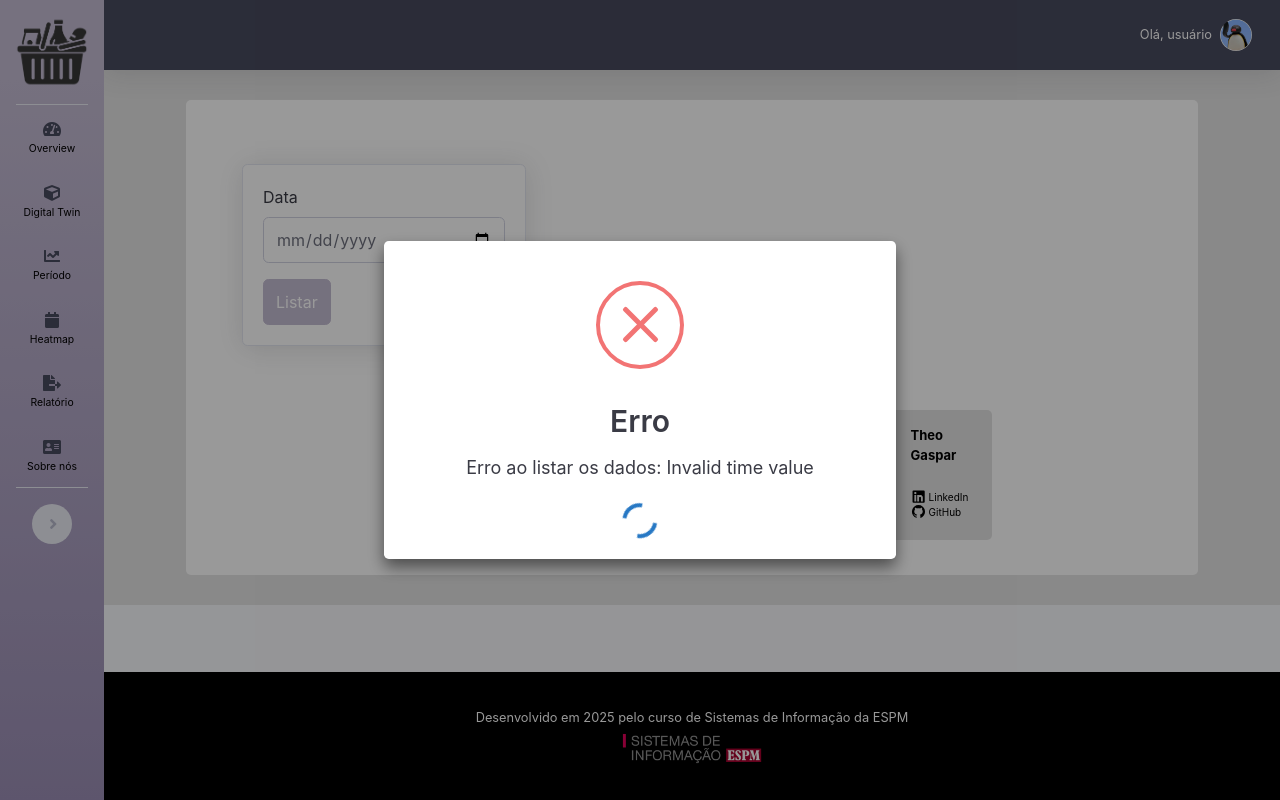
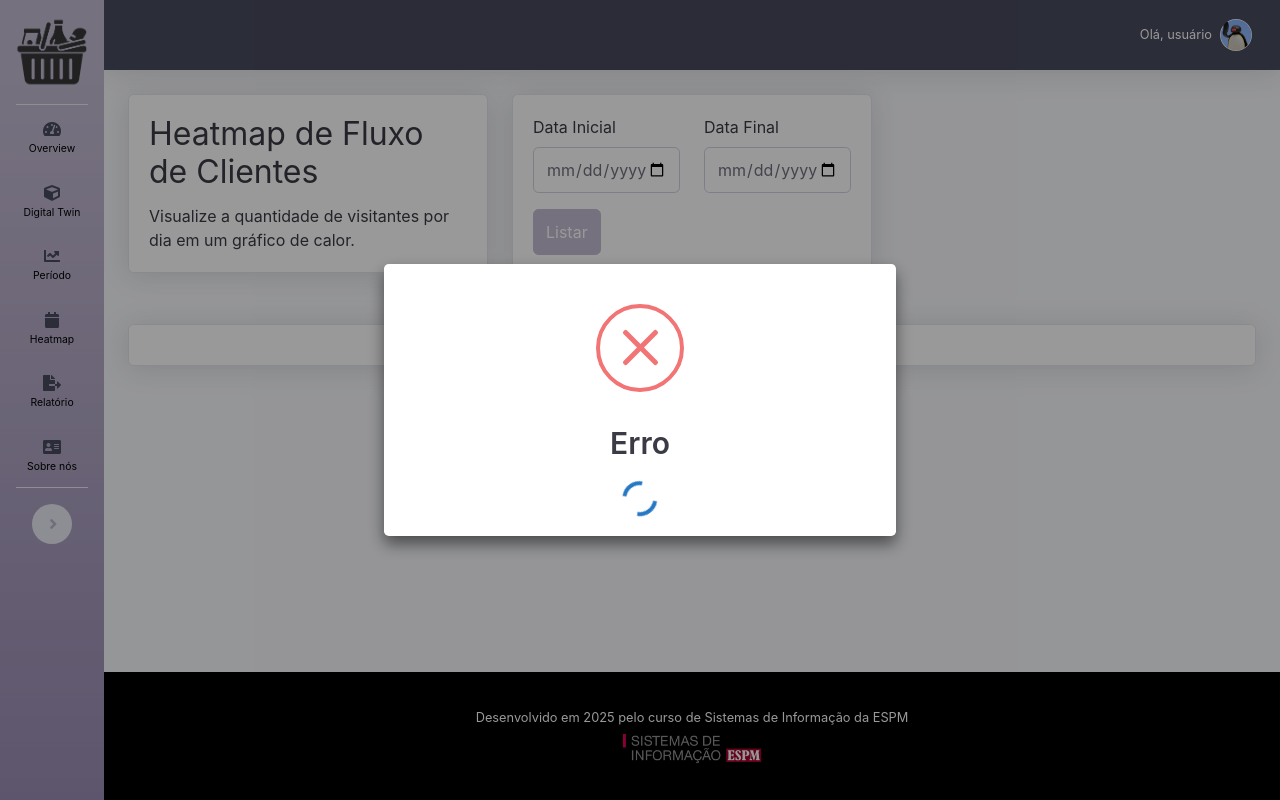
Before and after one commit to tech-espm/inter-3sem-2025-mercadinho, a Flask app: template templates/index/heatmap.html in a window 1280 px wide. Run offline with Flask 3, Linux system fonts and the light colour scheme; the template is opened without the code that fills it, so the values that code supplies are empty; parts of the project's set-up code (start-up, migrations or seed data) failed here and were passed over; some libraries are stand-ins or nearby versions.

Commit message:
Heatmap de fluxo de clientes por dia
refiz a lógica de coloração dos espaços, a formatação da tabela e conectei com os dados da nossa base.

```diff
--- a/app.py
+++ b/app.py
@@ -12,30 +12,17 @@ def index():
     hoje = datetime.today().strftime('%Y-%m-%d')
     return render_template('index/index.html', hoje=hoje)
 
+
 @app.get('/heatmap')
-def heatmap():
+def heatmap2():
+    mes_passado = (datetime.today() + timedelta(days=-30)).strftime('%Y-%m-%d')
     hoje = datetime.today().strftime('%Y-%m-%d')
-    return render_template('index/heatmap.html', hoje=hoje)
-
-@app.get('/heatmap2')
-def heatmap2():
-    semana_passada = (datetime.today() + timedelta(days=-6)).strftime('%Y-%m-%d')
-    hoje = datetime.today().strftime('%Y-%m-%d')
-    return render_template('index/heatmap2.html', semana_passada=semana_passada, hoje=hoje)
+    return render_template('index/heatmap.html', mes_passado=mes_passado, hoje=hoje)
 
 
 @app.get('/sobre')
 def sobre():
     return render_template('index/sobre.html', titulo='Sobre Nós')
-
-@app.get('/getPassagem')
-def getPassagem():
-
-    dataInicial = request.args["dataInicial"]
-    dataFinal = request.args["dataFinal"]
-    dados = banco.listarDados(dataInicial, dataFinal)
-
-    return json.jsonify(dados)
 
 @app.get('/obterDados')
 def obterDados():
@@ -86,8 +73,7 @@ def obterDados():
 @app.get('/obterDadosPassagem')
 def obterDadosPassagem():
     # Obter o maior id do banco
-    """
-	maior_id = banco.obterIdMaximo("Id_RegF", "SensorPassagem")
+    maior_id = banco.obterIdMaximo("Id_RegF", "SensorPassagem")
 
     resultado = requests.get(f'{config.url_api}?sensor=passage&id_inferior={maior_id}')
     dados_novos = resultado.json()
@@ -96,19 +82,9 @@ def obterDadosPassagem():
     if dados_novos and len(dados_novos) > 0:
         banco.inserirPassagem(dados_novos)
 
-    dataInicial = request.args["dataInicial"]
-    dataFinal = request.args["dataFinal"]
-    dados = banco.listarPassagemMensal(dataInicial, dataFinal)"""
-    dados = [{
-        "dia": "14/05/2025",
-        "total_entrada": 10,
-	},{
-        "dia": "15/05/2025",
-        "total_entrada": 20,
-	},{
-        "dia": "16/05/2025",
-        "total_entrada": 30,
-	}]
+    dataInicial = request.args["data_inicial"]
+    dataFinal = request.args["data_final"]
+    dados = banco.listarPassagemMensal(dataInicial, dataFinal)
     return json.jsonify(dados)
 
 @app.post('/criar')
--- a/static/css/estilo.css
+++ b/static/css/estilo.css
@@ -211,3 +211,18 @@ body {
 	display: flex;
 	align-items: center;
 }
+
+td, th{
+	max-width: 120px;
+}
+
+th{
+	max-width: 120px;
+	text-align: center;
+}
+
+td p{
+	margin: 5px 5px;
+	text-align: center;
+	max-width: 100px;
+}
--- a/templates/index/heatmap.html
+++ b/templates/index/heatmap.html
@@ -1,224 +1,179 @@
-{% extends 'layout.html' %} {% block body %}
 
-<div class="fundo-cinza-padding">
+{% extends 'layout.html' %}
+
+{% block body %}
+
 <div class="container-fluid">
+
 	<div class="row">
-      <div class="container-fluid fundo-branco-borda-arredondada">
-        <div class="row margin-row-interna">
-          <div class="col-sm-4">
+		<div class="col-sm-6 col-xl-4">
 			<div class="card shadow my-4">
 				<div class="card-body">
-                <form id="form">
+					<h2 class="card-title">Heatmap de Fluxo de Clientes</h2>
+					<p class="card-text">Visualize a quantidade de visitantes por dia em um gráfico de calor.</p>
+				</div>
+			</div>
+		</div>
+		<div class="col-sm-6 col-xl-4">
+			<form class="card shadow my-4" id="form">
+				<div class="card-body">
+					<div class="row">
+						<div class="col-sm-6">
 							<div class="form-group">
-                    <label for="data">Data</label>
-                    <input
-                      id="data"
-                      name="data"
-                      class="form-control"
-                      type="date"
-                      value="{{ hoje }}"
-                    />
+								<label for="data_inicial">Data Inicial</label>
+								<input id="data_inicial" name="data_inicial" class="form-control" type="date" value="{{mes_passado}}" />
 							</div>
-                  <button type="submit" class="btn btn-primary">Listar</button>
-                </form>
 						</div>
+						<div class="col-sm-6">
+							<div class="form-group">
+								<label for="data_final">Data Final</label>
+								<input id="data_final" name="data_final" class="form-control" type="date" value="{{hoje}}" />
 							</div>
 						</div>
 					</div>
 
-        <div
-          class="row margin-row-interna flex-space-evenly padding-left-right-row-integrantes margin-reduzida-row-integrantes"
-        >
-          <div
-            class="col-lg-3 fundo-cinza-card margin-bottom-card padding-reduzido"
-          >
-            <div class="container-fluid padding-reduzido">
-              <div class="row">
-                <div class="col-7 flex-fotos">
-                  <img
-                    src="/static/img/akemi.jpg"
-                    alt="Foto Julia Mullis"
-                    width="200px"
-                    class="foto-circular"
-                  />
+					<button type="submit" class="btn btn-primary" onclick="atualizarDados()">Listar</button>
 				</div>
-                <div class="col-5">
-                  <p class="tamanho-fonte-nomes padding-top-nomes">
-                    <b>Julia <br />Mullis</b>
-                  </p>
-                  <p
-                    class="tamanho-fonte-redes padding-top-redes centralizar-img-e-texto"
-                  >
-                    <img
-                      src="/static/svg/linkedin.svg"
-                      alt="Ícone LinkedIn"
-                    /><span class="padding-left-icones-redes"
-                      ><a
-                        href="https://www.linkedin.com/in/akemi-m/"
-                        target="_blank"
-                        class="cor-link-preto"
-                        >LinkedIn</a
-                      ></span
-                    >
-                  </p>
-                  <p class="tamanho-fonte-redes centralizar-img-e-texto">
-                    <img src="/static/svg/github.svg" alt="Ícone GitHub" /><span
-                      class="padding-left-icones-redes"
-                      ><a
-                        href="https://github.com/akemi-m"
-                        target="_blank"
-                        class="cor-link-preto"
-                        >GitHub</a
-                      ></span
-                    >
-                  </p>
+			</form>
+
 		</div>
 	</div>
+
+	<div class="card shadow my-4">
+		<div class="card-body" id="div-heatmap"></div>
 	</div>
+
 </div>
-          <div
-            class="col-lg-3 fundo-cinza-card margin-bottom-card padding-reduzido"
-          >
-            <div class="container-fluid padding-reduzido">
-              <div class="row">
-                <div class="col-7 flex-fotos">
-                  <img
-                    src="/static/img/theo.png"
-                    alt="Foto Theo Gaspar"
-                    width="200px"
-                    class="foto-circular"
-                  />
-                </div>
-                <div class="col-5">
-                  <p class="tamanho-fonte-nomes padding-top-nomes">
-                    <b>Theo <br />Gaspar</b>
-                  </p>
-                  <p
-                    class="tamanho-fonte-redes padding-top-redes centralizar-img-e-texto"
-                  >
-                    <img
-                      src="/static/svg/linkedin.svg"
-                      alt="Ícone LinkedIn"
-                    /><span class="padding-left-icones-redes"
-                      ><a
-                        href="https://www.linkedin.com/in/theo-gaspar/"
-                        target="_blank"
-                        class="cor-link-preto"
-                        >LinkedIn</a
-                      ></span
-                    >
-                  </p>
-                  <p class="tamanho-fonte-redes centralizar-img-e-texto">
-                    <img src="/static/svg/github.svg" alt="Ícone GitHub" /><span
-                      class="padding-left-icones-redes"
-                      ><a
-                        href="https://github.com/tigasparzin"
-                        target="_blank"
-                        class="cor-link-preto"
-                        >GitHub</a
-                      ></span
-                    >
-                  </p>
-                </div>
-              </div>
-            </div>
-          </div>
-        </div>
-      </div>
-    </div>
-  </div>
-</div>
-<script>
-  async function atualizarDados() {
-    Swal.fire({
-      title: "Carregando...",
-      allowOutsideClick: false,
-      didOpen: () => Swal.showLoading(),
-    });
 
-    try {
-      let dataFinal = document.getElementById("data").value;
-      let dataInicial = new Date(
-        new Date(dataFinal).getTime() - 6 * 24 * 60 * 60 * 1000
-      )
-        .toISOString()
-        .substring(0, 10);
-      let response = await fetch(
-        "/getPassagem?dataInicial=" +
-          encodeURIComponent(dataInicial) +
-          "&dataFinal=" +
-          encodeURIComponent(dataFinal)
-      );
-      console.log(dataFinal);
-      console.log(dataInicial);
+<script type="text/javascript">
 
-      if (response.ok) {
-        Swal.close();
+	"use strict";
 
-        let dados = await response.json();
-        if (!dados || !dados.length) {
-          Swal.fire("Erro", "Sem dados na data especificada!", "error");
-          return;
+	function relativeLuminance(rgb) {
+		if ((typeof rgb) === "string")
+			rgb = parseInt(rgb.replace("#", ""), 16);
+		rgb |= 0;
+		if (rgb < 0)
+			return 1;
+		//http://www.w3.org/TR/2007/WD-WCAG20-TECHS-20070517/Overview.html#G18
+		var RsRGB = ((rgb >>> 16) & 0xff) / 255.0,
+			GsRGB = ((rgb >>> 8) & 0xff) / 255.0,
+			BsRGB = (rgb & 0xff) / 255.0,
+			R, G, B;
+		if (RsRGB <= 0.03928) R = RsRGB / 12.92; else R = Math.pow((RsRGB + 0.055) / 1.055, 2.4);
+		if (GsRGB <= 0.03928) G = GsRGB / 12.92; else G = Math.pow((GsRGB + 0.055) / 1.055, 2.4);
+		if (BsRGB <= 0.03928) B = BsRGB / 12.92; else B = Math.pow((BsRGB + 0.055) / 1.055, 2.4);
+		return (0.2126 * R) + (0.7152 * G) + (0.0722 * B);
 	}
 
-        let menorRuido = Infinity;
-        let maiorRuido = -Infinity;
-        for (let i = 0; i < dados.length; i++) {
-          if (menorRuido > dados[i].ruido) menorRuido = dados[i].ruido;
-          if (maiorRuido < dados[i].ruido) maiorRuido = dados[i].ruido;
+	function textColorForBackground(i) {
+		return (relativeLuminance(i) < 0.4) ? "#ffffff" : "#000000";
 	}
 
-        let delta = maiorRuido - menorRuido;
-        for (let i = 0; i < dados.length; i++) {
-          dados[i].ruido_normalizado =
-            (100 * (dados[i].ruido - menorRuido)) / delta;
+	function coresHeatmap(perc) {
+		const r0 = 0xE6; // 230 → lavanda (início)
+		const g0 = 0xE6; // 230
+		const b0 = 0xFA; // 250
+		const r1 = 0x80; // 128 → roxo (fim)
+		const g1 = 0x00; //   0
+		const b1 = 0x80; // 128
+		let r = Math.max(0, Math.min(255, ((perc * r1) + ((1 - perc) * r0)) | 0)).toString(16);
+		let g = Math.max(0, Math.min(255, ((perc * g1) + ((1 - perc) * g0)) | 0)).toString(16);
+		let b = Math.max(0, Math.min(255, ((perc * b1) + ((1 - perc) * b0)) | 0)).toString(16);
+		if (r.length < 2) r = "0" + r;
+		if (g.length < 2) g = "0" + g;
+		if (b.length < 2) b = "0" + b;
+		const corFundo = "#" + r + g + b;
+		const corTexto = textColorForBackground(corFundo);
+		return `background-color: ${corFundo}; color: ${corTexto};`;
 	}
 
-        let dias = [];
-        let ultimoDia = null;
-        for (let i = 0; i < dados.length; i++) {
-          if (ultimoDia !== dados[i].dia) {
-            ultimoDia = dados[i].dia;
-            dias.push(ultimoDia);
-          }
+	function gerarHeatmap(consolidado) {
+		const colunas = ["Segunda-Feira", "Terça-Feira", "Quarta-Feira", "Quinta-Feira", "Sexta-Feira", "Sábado","Domigo"];
+
+		let html = [`<table class="table table-bordered table-sm w-50 mx-auto" style="height: auto; line-height: 1.2;"><thead><tr>`];
+		for (let i = 0; i < colunas.length; i++) {
+			html.push(`<th>${colunas[i]}</th>`);
 		}
 
-        //TABELA
-        let html = [
-          `<table class="table table-bordered"><thead><tr><th>Hora</th>`,
-        ];
-        for (let d = 0; d < dias.length; d++) {
-          html.push(`<th>${dias[d]}</th>`);
-        }
 		html.push(`
 			</tr>
 			</thead>
 			<tbody>
 		`);
 
-        for (let h = 0; h <= 23; h++) {
-          html.push(`<tr><td>${h}:00</td>`);
-          for (let d = 0; d < dias.length; d++) {
-            let ruido = 0;
-            for (let i = 0; i < dados.length; i++) {
-              if (dados[i].dia === dias[d] && dados[i].hora === h) {
-                ruido = dados[i].ruido_normalizado;
-                break;
+		let maior = consolidado[0].total_entrada;
+
+		for (let i = 0; i < consolidado.length; i++) {
+			let dado = parseInt(consolidado[i].total_entrada)
+			if (maior < dado){
+				maior = dado;
 			}
 		}
-            html.push(
-              `<td style="background-color:rgba(113, 74, 152, ${
-                ruido / 100
-              });">${ruido.toFixed(1)}</td>`
-            );
+
+		let cmc = consolidado[0].diaSmn;
+		let aux_c = 0;
+		if(cmc){
+			html.push(`<tr>`);
+			for(let i = 0; i < cmc; i++){
+				html.push(`<td> <p> Fora do periodo </p><p> especificado</p> </td>`);
+			}
+			for(let i = 0; i < 7 - cmc; i++) {
+				const dado = consolidado[i];
+				aux_c++;
+				let n = dado.total_entrada/maior;
+				html.push(`<td style="${coresHeatmap(n)}"> <p > ${dado.dia} </p><p >${dado.total_entrada}</p></td>`);
 			}
 			html.push(`</tr>`);
 		}
+
+		for (let i = 0+aux_c; i < consolidado.length; i++) {
+			const dado = consolidado[i];
+			if (dado.diaSmn == 0) {
+				html.push(`<tr>`);
+			}
+				let n = dado.total_entrada/maior;
+				html.push(`<td style="${coresHeatmap(n)}"> <p > ${dado.dia} </p><p >${dado.total_entrada}</p></td>`);
+
+			if (dado.diaSmn == 6) {
+				html.push(`</tr>`);
+			}
+		}
+
 		html.push(`</tbody></table>`);
-        document.getElementById("div-grafico").innerHTML = html.join("");
+		document.getElementById("div-heatmap").innerHTML = html.join('');
+	}
+
+	$("#form").validate({
+		rules: {
+			data_inicial: { required: true },
+			data_final: { required: true }
+		},
+		submitHandler: function () {
+			atualizarDados();
+		}
+	});
+
+	async function atualizarDados() {
+		waitSwal();
+
+		try {
+			let data_inicial = document.getElementById("data_inicial").value;
+			let data_final = document.getElementById("data_final").value;
+			let response = await fetch(`/obterDadosPassagem?data_inicial=${data_inicial}&data_final=${data_final}`);
+
+			if (response.ok) {
+				Swal.close();
+
+				let consolidado = await response.json();
+				if (!consolidado || !consolidado.length) {
+					Swal.fire("Erro", "Sem dados no período especificado!", "error");
+					return;
+				}
+
+				gerarHeatmap(consolidado);
 			} else {
-        const erro = await response.text();
-        Swal.fire("Erro", erro, "error");
+				await exibirErro(response);
 			}
 		} catch (ex) {
 			Swal.fire("Erro", "Erro ao listar os dados: " + ex.message, "error");
--- a/templates/layout.html
+++ b/templates/layout.html
@@ -84,7 +84,7 @@
         </li>
 
         <li class="nav-item">
-          <a class="nav-link" href="/">
+          <a class="nav-link" href="/heatmap">
             <i class="fas fa-solid fa-calendar"></i>
             <span>Heatmap</span>
           </a>
```
Also changed, not shown: banco.py (+8 -5 lines), templates/index/heatmap2.html (deleted, +0 -168 lines). Lines whose indentation alone changed are shown as unchanged.
